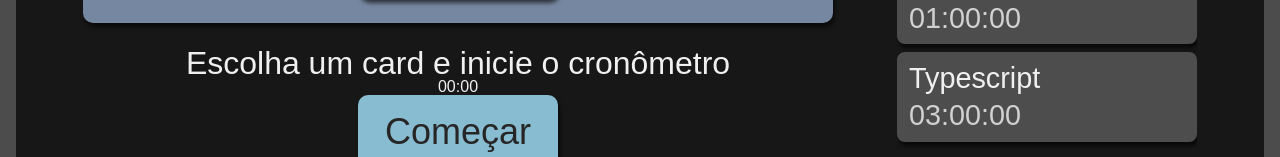
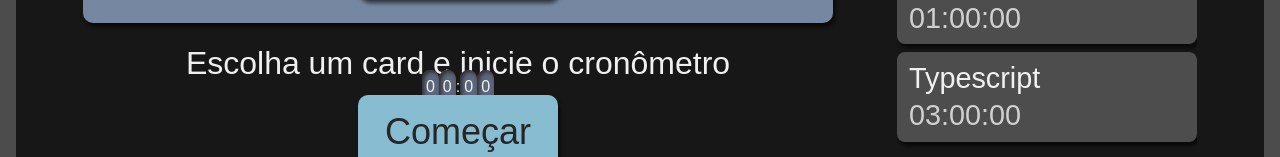
Before and after one commit to Melksedeque/alura-studies-timer, a React (Vite) app: page / in a window 1280 px wide. Shown: the part 417-574 px from the top of the page. Built offline with nearby package versions, Linux system fonts and the light colour scheme.

Commit message:
Aplicação de classes CSS no componente

```diff
--- a/src/components/Cronometro/Relogio/index.tsx
+++ b/src/components/Cronometro/Relogio/index.tsx
@@ -3,11 +3,11 @@ import style from "./Relogio.module.scss";
 export default function Relogio() {
   return (
     <>
-      <span>0</span>
-      <span>0</span>
-      <span>:</span>
-      <span>0</span>
-      <span>0</span>
+      <span className={style.relogioNumero}>0</span>
+      <span className={style.relogioNumero}>0</span>
+      <span className={style.relogioDivisao}>:</span>
+      <span className={style.relogioNumero}>0</span>
+      <span className={style.relogioNumero}>0</span>
     </>
   );
 }
```
